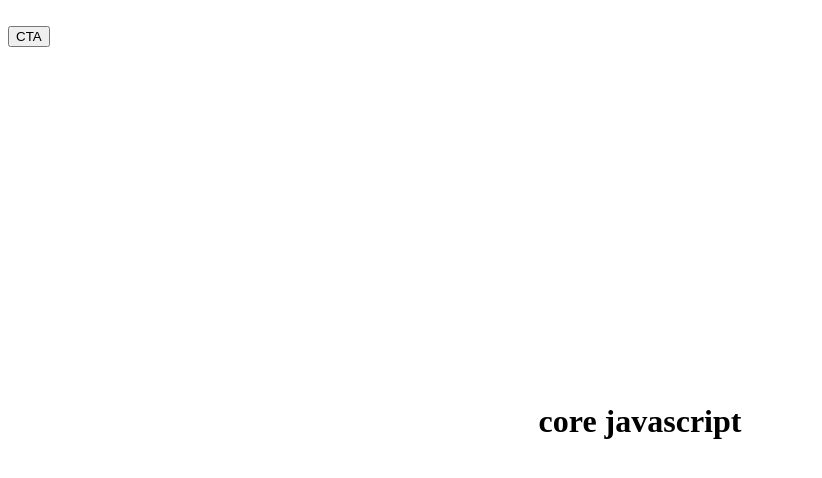
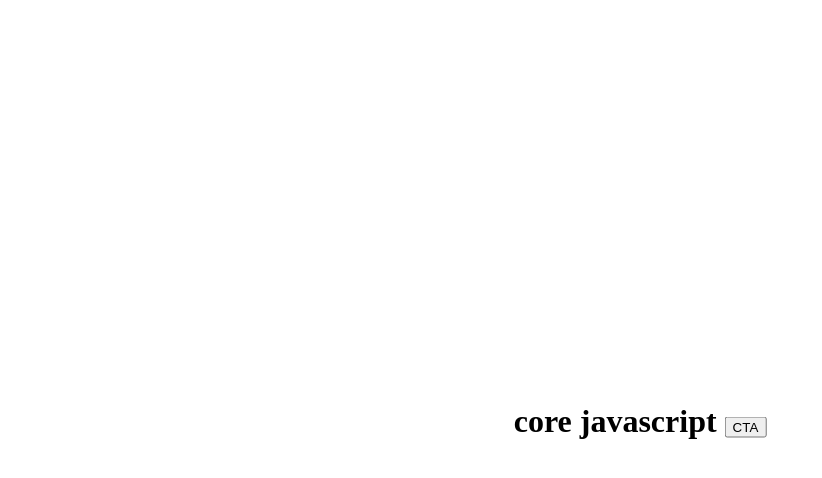
Before and after one commit to somin2352/Core_JS, a website: page client/index.html in a window 1280 px wide. Shown: the whole page, without its empty margins (0-822 px from the left). Drawn offline with Linux system fonts and the light colour scheme.

Commit message:
circle함수를 위한 마크업 추가

```diff
--- a/client/index.html
+++ b/client/index.html
@@ -7,20 +7,25 @@
     <link rel="stylesheet" href="./style.css" />
     <link rel="shortcut icon" href="./assets/favicon.svg" type="image/x-icon" />
     <script src="./utils/type.js" defer></script>
-    <script src="./chapter/core/17.number.js" defer></script>
+    <script src="./chapter/core/20.arrayMethod.js" defer></script>
   </head>
   <body>
     <h1>
       <span class="first">core</span>
       <span class="second">javascript</span>
+      <button class="btn">CTA</button>
     </h1>
-    <br />
-    <button class="btn">CTA</button>
+    <ul></ul>
 
     <!-- <form>
       <input type="'text" class="todo" />
       <button type="submit" class="btn">등록</button>
       <ul class="todoList" />
     </form> -->
+
+    <!-- <div class="space">
+      <div class="dot"></div>
+      <div class="circle"></div>
+    </div> -->
   </body>
 </html>
```
